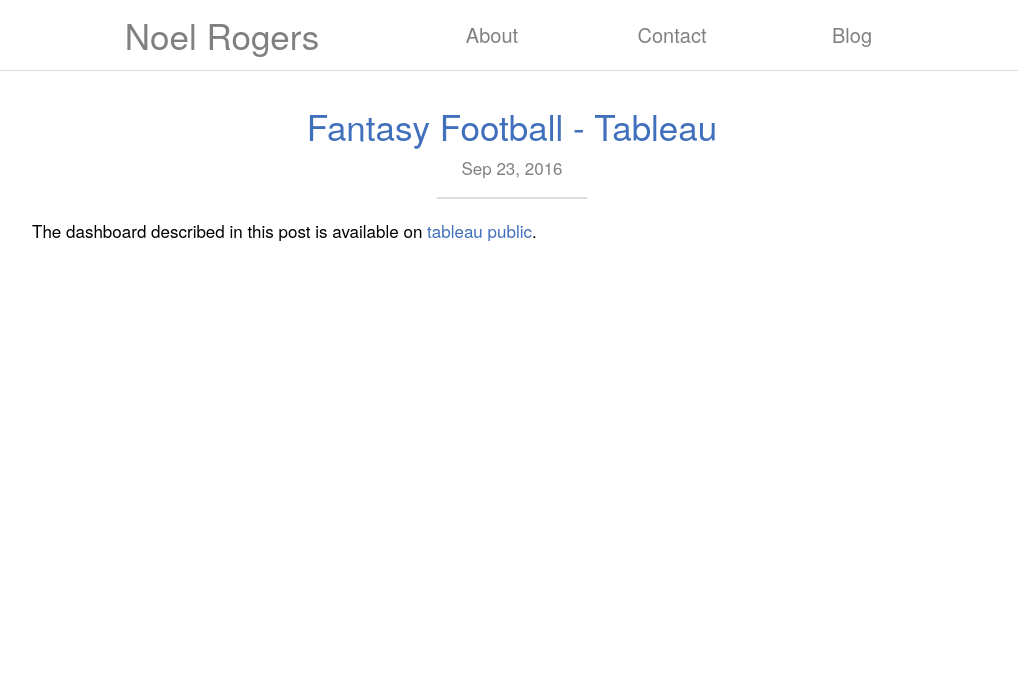
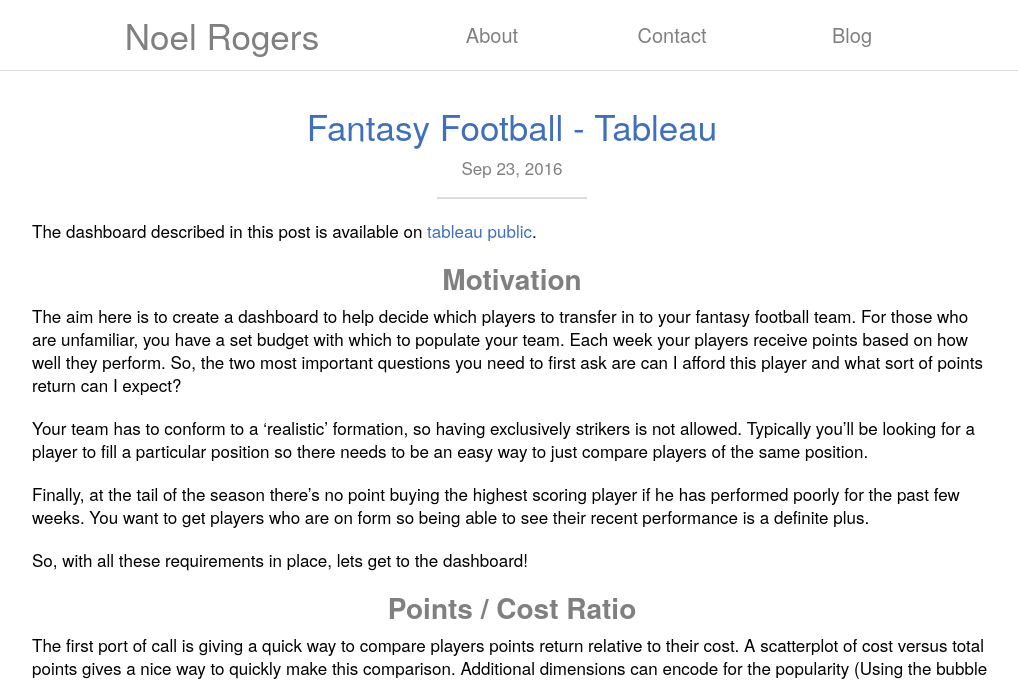
Before and after one commit to noelano/noelano.github.io, a Jekyll site: the page built from _posts/2016-09-23-fantasy-dashboard.markdown, in a window 1280 px wide. Shown: the top 683 px of the page, without its empty margins (128-1146 px from the left). Built offline with Jekyll 4.4.1, drawn with Linux system fonts in a browser that asks for light colours; nearby versions of some CDN libraries; some of the changed text lies outside the part shown.

Commit message:
Fantasy post v1

```diff
--- a/_posts/2016-09-23-fantasy-dashboard.markdown
+++ b/_posts/2016-09-23-fantasy-dashboard.markdown
@@ -7,4 +7,26 @@ categories:  Visualisation
 
 The dashboard described in this post is available on [tableau public][tableau].
 
+### Motivation
+
+The aim here is to create a dashboard to help decide which players to transfer in to your fantasy football team. For those who are unfamiliar, you have a set budget with which to populate your team.
+Each week your players receive points based on how well they perform.
+So, the two most important questions you need to first ask are can I afford this player and what sort of points return can I expect?
+
+Your team has to conform to a 'realistic' formation, so having exclusively strikers is not allowed. Typically you'll be looking for a player to fill a particular position so there needs to be an easy way to just compare players of the same position.
+
+Finally, at the tail of the season there's no point buying the highest scoring player if he has performed poorly for the past few weeks. You want to get players who are on form so being able to see their recent performance is a definite plus.
+
+So, with all these requirements in place, lets get to the dashboard!
+
+### Points / Cost Ratio
+
+The first port of call is giving a quick way to compare players points return relative to their cost. A scatterplot of cost versus total points gives a nice way to quickly make this comparison.
+Additional dimensions can encode for the popularity (Using the bubble size) and the team (Matching the colour to the kit).
+
+![Scatterplot](/images/scatter.png)
+
+From this
+
+
 [tableau]: //public.tableau.com/views/FantasyPremierleagueUpdated/FantasyPremierleague?:embed=y&:display_count=yes
```
